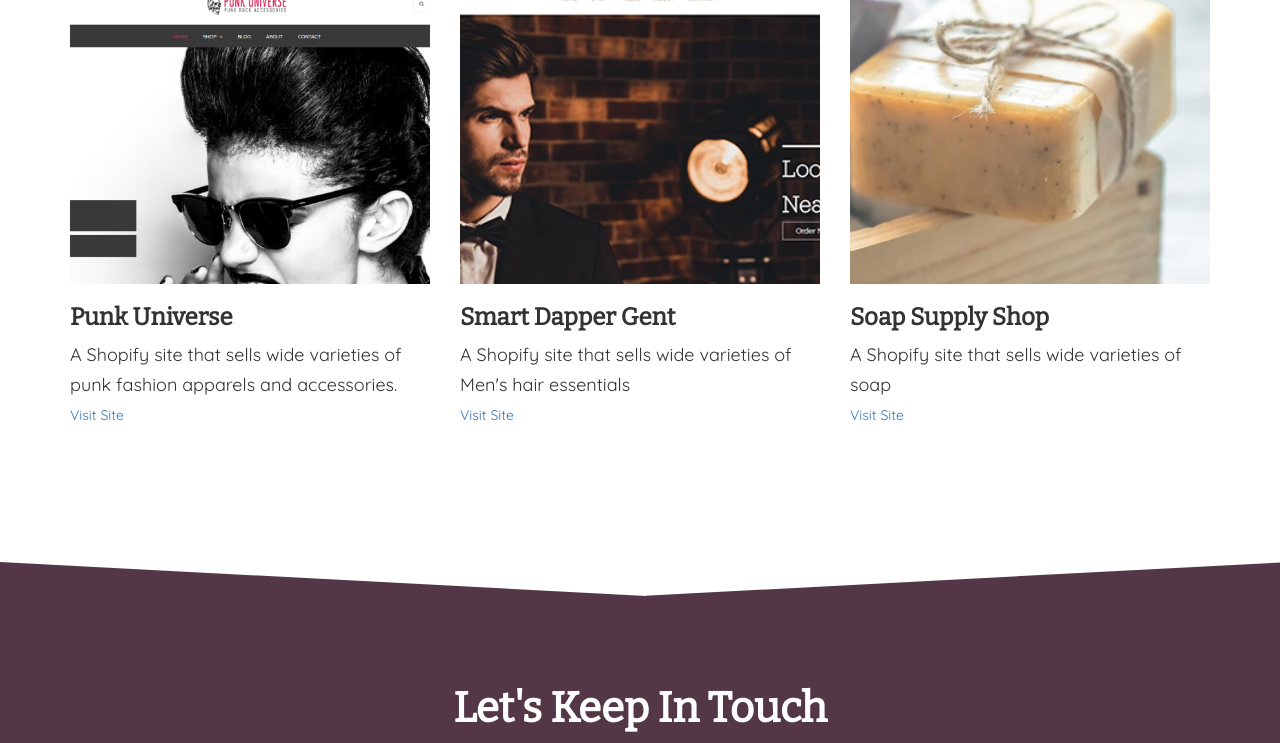
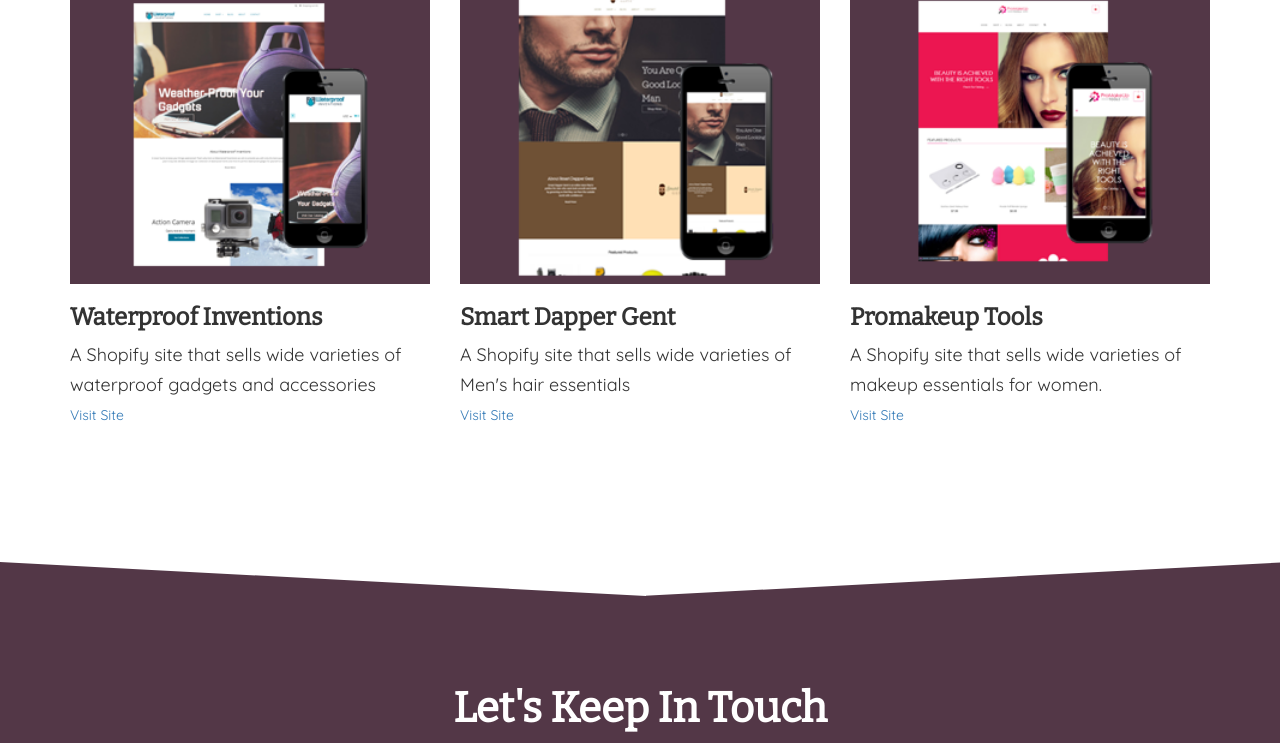
Before and after one commit to angeloamon/myportfolio, a plain HTML site: page projects.html in a window 1280 px wide. Shown: the part 357-1100 px from the top of the page. Drawn offline with nearby package versions, Linux system fonts and the light colour scheme.

Commit message:
updated thumbnails

```diff
--- a/projects.html
+++ b/projects.html
@@ -51,22 +51,22 @@
 						<div class="row">
 							<ul>
 								<li class="col-sm-4">
-									<img class="img-fluid" src="images/shopify_thumb.png" alt="punk-universe">
-									<h3>Punk Universe</h3>
-									<p>A Shopify site that sells wide varieties of punk fashion apparels and accessories.</p>
-									<a href="https://punk-universe.myshopify.com/">Visit Site</a>
+									<img class="img-fluid" src="images/waterproof-thumb.png" alt="waterproof">
+									<h3>Waterproof Inventions</h3>
+									<p>A Shopify site that sells wide varieties of waterproof gadgets and accessories</p>
+									<a href="https://waterproof-inventions.myshopify.com/">Visit Site</a>
 								</li>
 								<li class="col-sm-4">
-									<img class="img-fluid" src="images/smart-dapper.png" alt="dapper">
+									<img class="img-fluid" src="images/dapper-thumb.png" alt="dapper">
 									<h3>Smart Dapper Gent</h3>
 									<p>A Shopify site that sells wide varieties of Men's hair essentials</p>
 									<a href="https://smart-dapper-gent.myshopify.com/">Visit Site</a>
 								</li>
 								<li class="col-sm-4">
-									<img class="img-fluid" src="images/soap.png" alt="soap">
-									<h3>Soap Supply Shop</h3>
-									<p>A Shopify site that sells wide varieties of soap</p>
-									<a href="https://soap-supply-shop.myshopify.com/">Visit Site</a>
+									<img class="img-fluid" src="images/makeup-thumb.png" alt="soap">
+									<h3>Promakeup Tools</h3>
+									<p>A Shopify site that sells wide varieties of makeup essentials for women.</p>
+									<a href="https://promakeup-tools.myshopify.com/">Visit Site</a>
 								</li>
 							</ul>
 						</div>
--- a/sass/main.scss
+++ b/sass/main.scss
@@ -427,6 +427,7 @@ header {
 					}
 				}
 				.apa-project-title {
+					padding: 30px;
 					h3 {
 						@media(max-width: $phone) {
 							font-size: 18px;
```
Also changed, not shown: index.html (+1 -1 lines), css/main.css, images/dapper-thumb.png (added), images/makeup-thumb.png (added), images/shopify-thumbnail.png (added), images/shopify_thumb.PNG (deleted), images/smart-dapper.png (deleted), images/soap.PNG (deleted), images/waterproof-thumb.png (added), 1 other file.
